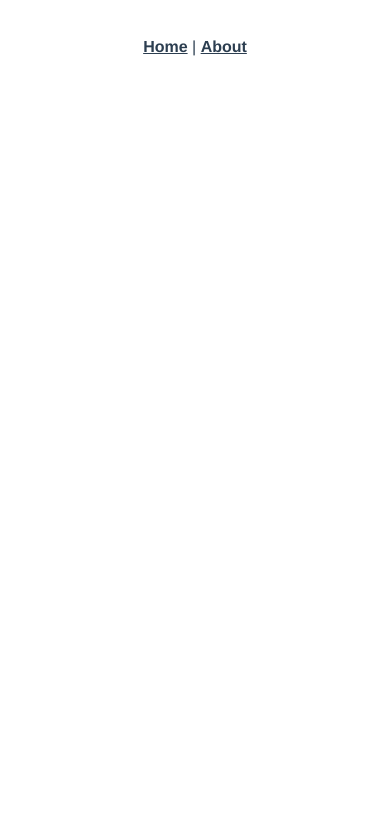
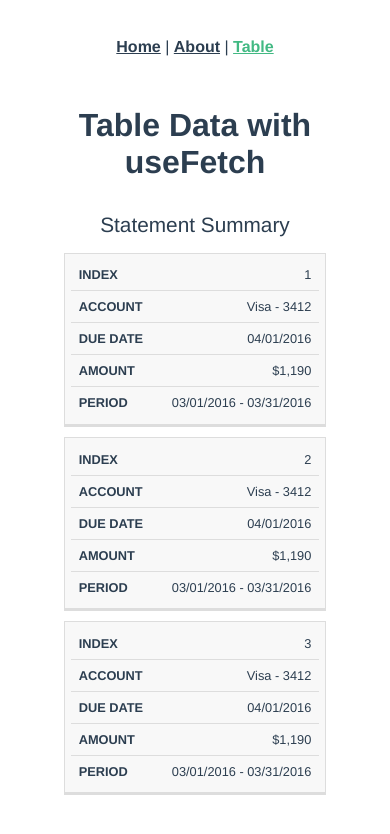
Before and after one commit to BlackKnightZERO/mastering-vue-3, a Vue app: page /table in a window 390 px wide. Before the commit this address had no page. Shown: the top 834 px of the page. Built offline with nearby package versions, Linux system fonts and the light colour scheme; data requests are answered from the project's data file.

Commit message:
vue-3-suspense-axios-data-fatch

```diff
--- a/package.json
+++ b/package.json
@@ -7,6 +7,7 @@
     "build": "vue-cli-service build"
   },
   "dependencies": {
+    "axios": "^0.27.2",
     "core-js": "^3.6.5",
     "vue": "^3.0.0",
     "vue-router": "^4.0.0-0"
--- a/src/App.vue
+++ b/src/App.vue
@@ -1,7 +1,8 @@
 <template>
   <div id="nav">
     <router-link to="/">Home</router-link> |
-    <router-link to="/about">About</router-link>
+    <router-link to="/about">About</router-link> |
+    <router-link to="/table">Table</router-link>
   </div>
   <router-view/>
 </template>
--- /dev/null
+++ b/src/assets/json_data/db.json
@@ -0,0 +1,7 @@
+{
+  "data" : [
+    { "id": 1, "account": "Visa - 3412", "due_date": "04/01/2016", "amount": "$1,190", "period": "03/01/2016 - 03/31/2016" },
+    { "id": 2, "account": "Corporate AMEX", "due_date": "03/01/2016", "amount": "$1,181", "period": "02/01/2016 - 02/29/2016" },
+    { "id": 2, "account": "Visa - 3412", "due_date": "02/01/2016", "amount": "$842", "period": "01/01/2016 - 01/31/2016" }
+  ]
+}
--- a/src/router/index.js
+++ b/src/router/index.js
@@ -1,5 +1,6 @@
 import { createRouter, createWebHistory } from 'vue-router'
 import Home from '../views/Home.vue'
+import Table from '../views/Table.vue'
 
 const routes = [
   {
@@ -14,6 +15,11 @@ const routes = [
     // this generates a separate chunk (about.[hash].js) for this route
     // which is lazy-loaded when the route is visited.
     component: () => import(/* webpackChunkName: "about" */ '../views/About.vue')
+  },
+  {
+    path: '/table',
+    name: 'Table',
+    component: Table
   }
 ]
 
--- a/src/views/About.vue
+++ b/src/views/About.vue
@@ -1,7 +1,9 @@
 <template>
   <div class="about">
     <h1>Counter works everywhere</h1>
-    <h2 :style="{ color: store.state.colorCode }">{{
+    <h2
+      :style="{ color: store.state.colorCode }"
+    >{{
       store.state.counter
       }}</h2>
   </div>
--- /dev/null
+++ b/src/views/Table.vue
@@ -0,0 +1,127 @@
+<template>
+    <div class="table">
+        <h1>Table Data with useFetch</h1>
+        <h2>{{ result }}</h2>
+
+        <table>
+            <caption>Statement Summary</caption>
+            <thead>
+                <tr>
+                    <th scope="col">#SL</th>
+                    <th scope="col">Account</th>
+                    <th scope="col">Due Date</th>
+                    <th scope="col">Amount</th>
+                    <th scope="col">Period</th>
+                </tr>
+            </thead>
+            <tbody>
+                <Suspense>
+                <template #fallback>
+                    <div style="text-align:center">loading...</div>
+                </template>
+
+                    <TableRow />
+
+                </Suspense>
+            </tbody>
+        </table>
+
+  </div>
+</template>
+
+<script>
+import TableRow from './TableRow.vue'
+
+export default {
+    name: "Table",
+    components: {
+        TableRow
+    },
+    setup() {
+
+    },
+}
+</script>
+
+<style scoped>
+table {
+  border: 1px solid #ccc;
+  border-collapse: collapse;
+  margin: 0 auto;
+  padding: 0;
+  width: 70%;
+  table-layout: fixed;
+}
+
+table caption {
+  font-size: 1.5em;
+  margin: .5em 0 .75em;
+}
+
+table tr {
+  background-color: #f8f8f8;
+  border: 1px solid #ddd;
+  padding: .35em;
+}
+
+table th,
+table td {
+  padding: .625em;
+  text-align: center;
+}
+
+table th {
+  font-size: .85em;
+  letter-spacing: .1em;
+  text-transform: uppercase;
+}
+
+@media screen and (max-width: 600px) {
+  table {
+    border: 0;
+  }
+
+  table caption {
+    font-size: 1.3em;
+  }
+
+  table thead {
+    border: none;
+    clip: rect(0 0 0 0);
+    height: 1px;
+    margin: -1px;
+    overflow: hidden;
+    padding: 0;
+    position: absolute;
+    width: 1px;
+  }
+
+  table tr {
+    border-bottom: 3px solid #ddd;
+    display: block;
+    margin-bottom: .625em;
+  }
+
+  table td {
+    border-bottom: 1px solid #ddd;
+    display: block;
+    font-size: .8em;
+    text-align: right;
+  }
+
+  table td::before {
+    /*
+    * aria-label has no advantage, it won't be read inside a table
+    content: attr(aria-label);
+    */
+    content: attr(data-label);
+    float: left;
+    font-weight: bold;
+    text-transform: uppercase;
+  }
+
+  table td:last-child {
+    border-bottom: 0;
+  }
+}
+</style>
--- /dev/null
+++ b/src/views/TableRow.vue
@@ -0,0 +1,115 @@
+<template>
+    <tr v-for="(row, index) in data" :key="index">
+        <td data-label="index">{{ ++index }}</td>
+        <td data-label="Account">Visa - 3412</td>
+        <td data-label="Due Date">04/01/2016</td>
+        <td data-label="Amount">$1,190</td>
+        <td data-label="Period">03/01/2016 - 03/31/2016</td>
+    </tr>
+</template>
+
+<script>
+import { ref, defineComponent } from "vue";
+import axios from 'axios'
+
+export default defineComponent({
+    async setup() {
+        const data = ref(null)
+
+        const url = 'http://localhost:3000/data'
+        await axios.get(url)
+        .then(function (response) {
+            console.log(response.data);
+            data.value = response.data
+        })
+        .catch(function (error) {
+            console.log(error);
+        })
+
+        return { data }
+    }
+})
+</script>
+
+<style scoped>
+table {
+  border: 1px solid #ccc;
+  border-collapse: collapse;
+  margin: 0 auto;
+  padding: 0;
+  width: 70%;
+  table-layout: fixed;
+}
+
+table caption {
+  font-size: 1.5em;
+  margin: .5em 0 .75em;
+}
+
+table tr {
+  background-color: #f8f8f8;
+  border: 1px solid #ddd;
+  padding: .35em;
+}
+
+table th,
+table td {
+  padding: .625em;
+  text-align: center;
+}
+
+table th {
+  font-size: .85em;
+  letter-spacing: .1em;
+  text-transform: uppercase;
+}
+
+@media screen and (max-width: 600px) {
+  table {
+    border: 0;
+  }
+
+  table caption {
+    font-size: 1.3em;
+  }
+
+  table thead {
+    border: none;
+    clip: rect(0 0 0 0);
+    height: 1px;
+    margin: -1px;
+    overflow: hidden;
+    padding: 0;
+    position: absolute;
+    width: 1px;
+  }
+
+  table tr {
+    border-bottom: 3px solid #ddd;
+    display: block;
+    margin-bottom: .625em;
+  }
+
+  table td {
+    border-bottom: 1px solid #ddd;
+    display: block;
+    font-size: .8em;
+    text-align: right;
+  }
+
+  table td::before {
+    /*
+    * aria-label has no advantage, it won't be read inside a table
+    content: attr(aria-label);
+    */
+    content: attr(data-label);
+    float: left;
+    font-weight: bold;
+    text-transform: uppercase;
+  }
+
+  table td:last-child {
+    border-bottom: 0;
+  }
+}
+</style>
```
Also changed, not shown: src/compositionAPI/useFetch.js (added, +41 -0 lines), 2 other files (tests, documents, lock files or other folders).
